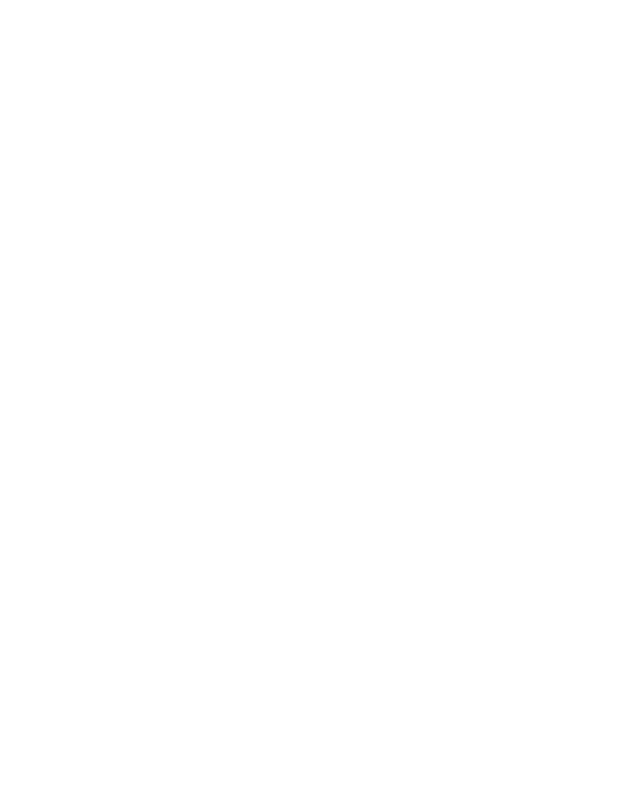
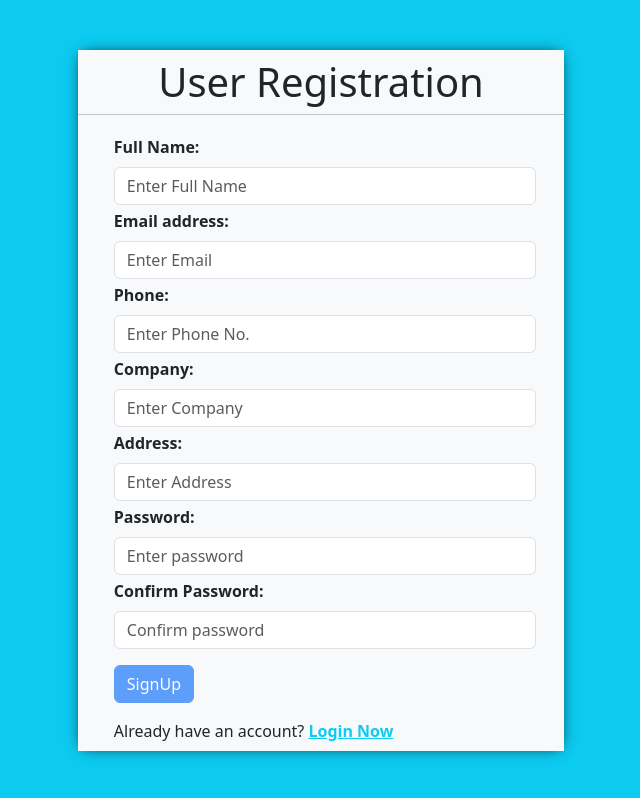
Before and after one commit to Hrx717/CRM-Frontend, a React (Create React App) app: page /registration in a window 1280 px wide. Before the commit this address had no page. Shown: the whole page, without its empty margins (319-959 px from the left). Built offline with nearby package versions, Linux system fonts and the light colour scheme.

Commit message:
registration form added

```diff
--- a/src/App.js
+++ b/src/App.js
@@ -10,6 +10,7 @@
 import { TicketList } from './pages/Tickets-List/TicketList'
 import { SingleTicketView } from './pages/Add-ViewTicket/SingleTicketView'
 import {PrivateRoute} from './components/PrivateRoute'
+import { Registration } from './pages/Registration/Registration';
 
 
 const App = () => {
@@ -18,6 +19,7 @@
       <Router>
         <Routes>
             <Route exact path='/' element={<Entry/>} />
+            <Route exact path='/registration' element={<Registration/>} />
             <Route exact path='/dashboard' element={<PrivateRoute children={<DashBoard/>}/>} />
             <Route exact path='/add-ticket' element={<PrivateRoute children={<AddTicket/>}/>} />
             <Route exact path='/tickets' element={<PrivateRoute children={<TicketList/>}/>}/>
--- a/src/components/AddNewTicketForm/AddTicketForm.js
+++ b/src/components/AddNewTicketForm/AddTicketForm.js
@@ -1,7 +1,8 @@
-import React, {useState} from 'react';
+import React, {useState, useEffect} from 'react';
 import {Container,Form, Button, Spinner, Alert} from 'react-bootstrap';
 import {useDispatch, useSelector} from 'react-redux';
-import {openNewTicket} from './AddTicketAction'
+import {openNewTicket} from './AddTicketAction';
+import {resetSuccessMsg} from './AddTicketSlicer'
 
 const intialForm = {
   subject: '',
@@ -14,11 +15,11 @@
   const {successMsg, isLoading, error} = useSelector((state) => state.openTicket);
   const [formData, setFormData] = useState(intialForm);
 
-  // useEffect(() => {
-  //   return () => {
-  //     successMsg && dispatch(restSuccessMSg());
-  //   };
-  // }, [dispatch, frmData, frmDataErro]);
+  useEffect(() => {
+    return () => {
+      (successMsg || error) && dispatch(resetSuccessMsg());
+    };
+  }, [dispatch, successMsg, error]);
 
   const handleOnChange = (e) => {
     const {name, value} = e.target;
--- a/src/components/AddNewTicketForm/AddTicketSlicer.js
+++ b/src/components/AddNewTicketForm/AddTicketSlicer.js
@@ -22,8 +22,14 @@
             state.successMsg = '';
             state.error = payload;
         },
+        resetSuccessMsg : (state) => {
+            state.isLoading = false;
+            state.successMsg = '';
+            state.error = '';
+        }
     }
 });
 
-export const { addNewTicketLoading, addNewTicketSuccess, addNewTicketFail} = newTicketSlice.actions;
+export const { addNewTicketLoading, addNewTicketSuccess, addNewTicketFail,
+    resetSuccessMsg} = newTicketSlice.actions;
 export default newTicketSlice.reducer;
--- a/src/components/LoginAndForget/Login.js
+++ b/src/components/LoginAndForget/Login.js
@@ -51,14 +51,6 @@
     }
   }
 
-  const handleOnResetSubmit = (e) => {
-    e.preventDefault();
-    if(!email) {
-      return alert('enter email');
-    }
-    console.log(email)
-  }
-
   return (
     <Container>
       <Row>
@@ -68,7 +60,7 @@
           {error && <Alert variant='danger'>{error}</Alert>}
           <Form autoComplete='off' onSubmit={handleOnSubmit}>
             <Form.Group>
-              <Form.Label>Email</Form.Label>
+              <Form.Label className='fw-semibold'>Email</Form.Label>
               <Form.Control
               type='email'
               name='email'
@@ -79,8 +71,8 @@
               />
             </Form.Group>
 
-            <Form.Group>
-              <Form.Label>Password</Form.Label>
+            <Form.Group className='mt-1'>
+              <Form.Label className='fw-semibold'>Password</Form.Label>
               <Form.Control
               type='password'
               name='password'
@@ -100,7 +92,14 @@
 
       <Row>
         <Col>
-        <a href='#!' className='text-info' onClick={() => formSwitcher("reset")}>forget password?</a>
+        <a href='#!' className='text-info' onClick={() => formSwitcher("reset")}>Forget password?</a>
+        </Col>
+      </Row>
+
+      <Row className='py-4'>
+        <Col>
+        Are you new here? {'  '}
+        <a href='/registration' className='text-info'>Register Now</a>
         </Col>
       </Row>
     </Container>
--- /dev/null
+++ b/src/components/SignUp/SignUp.js
@@ -0,0 +1,153 @@
+import React, {useState} from 'react';
+import {Container,Button, Row, Col, Form} from 'react-bootstrap';
+
+const initialState = {
+    name: '',
+    email: '',
+    phone: '',
+    company: '',
+    address: '',
+    password: '',
+    confirmPass: ''
+}
+
+const passwordError = {
+    minLength: true,
+    isMatched: true,
+    phnlenght: true,
+    allCheck: false,
+}
+const SignUp = () => {
+    const [newUser, setNewUser] = useState(initialState);
+    const [passwordVerification, setPasswordVerification] = useState(passwordError)
+
+    const handleOnSubmit = (e) => {
+        e.preventDefault();
+    }
+
+    const handleOnChange = (e) => {
+        const {name, value} = e.target;
+        setNewUser({
+            ...newUser,
+            [name]: value
+        });
+
+        if(name==='phone') {
+            const phnlenght = value.length >7;
+            setPasswordVerification({
+                ...passwordVerification,
+                phnlenght
+            });
+        }
+
+        if(name==='password') {
+            const minLength = value.length > 5;
+            setPasswordVerification({
+                ...passwordVerification,
+                minLength
+            });
+        }
+
+        if(name==='confirmPass' && value.length > 5) {
+            const isMatched = newUser.password === value;
+            const allCheck = isMatched && passwordVerification.phnlenght && passwordVerification.minLength;
+            setPasswordVerification({
+                ...passwordVerification,
+                isMatched, allCheck
+            });
+        }
+    }
+
+    return (
+        <Container>
+            <Row>
+                <Col><h1 className='text-center pt-2'>User Registration</h1></Col>
+            <hr/>
+            </Row>
+            <Row className='mt-1 ps-4 pe-3 pb-2'>
+                <Col>
+                <Form autoComplete='off' onSubmit={handleOnSubmit}>
+                <Form.Group>
+                    <Form.Label className='fw-semibold'>Full Name:</Form.Label>
+                    <Form.Control
+                    type='text' name='name' placeholder='Enter Full Name'
+                    onChange={handleOnChange}
+                    value={newUser.name}
+                    required
+                    />
+                </Form.Group>
+
+                <Form.Group>
+                    <Form.Label className='fw-semibold pt-1'>Email address:</Form.Label>
+                    <Form.Control type='email' name='email' placeholder='Enter Email'
+                    onChange={handleOnChange}
+                    value={newUser.email}
+                    required
+                    />
+                </Form.Group>
+
+                <Form.Group>
+                    <Form.Label className='fw-semibold pt-1'>Phone:</Form.Label>
+                    <Form.Control type='number' name='phone' placeholder='Enter Phone No.'
+                    minLength='8'
+                    onChange={handleOnChange}
+                    value={newUser.phone}
+                    required
+                    />
+                </Form.Group>
+                {!passwordVerification.phnlenght && <ul><li className='text-info'>Atleast 8-digit phone number</li></ul>}
+
+                <Form.Group>
+                    <Form.Label className='fw-semibold pt-1'>Company:</Form.Label>
+                    <Form.Control type='text' name='company' placeholder='Enter Company'
+                    onChange={handleOnChange}
+                    value={newUser.company}
+                    required
+                    />
+                </Form.Group>
+
+                <Form.Group>
+                    <Form.Label className='fw-semibold pt-1'>Address:</Form.Label>
+                    <Form.Control type='text' name='address' placeholder='Enter Address'
+                    onChange={handleOnChange}
+                    value={newUser.address}
+                    required
+                    />
+                </Form.Group>
+
+                <Form.Group>
+                    <Form.Label className='fw-semibold pt-1'>Password:</Form.Label>
+                    <Form.Control type='password' name='password' placeholder='Enter password'
+                    minLength='6'
+                    onChange={handleOnChange}
+                    value={newUser.password}
+                    required
+                    />
+                </Form.Group>
+                {!passwordVerification.minLength && <ul><li className='text-danger'>Minimum 6 characters</li></ul>}
+
+                <Form.Group>
+                    <Form.Label className='fw-semibold pt-1'>Confirm Password:</Form.Label>
+                    <Form.Control type='password' name='confirmPass' placeholder='Confirm password'
+                    onChange={handleOnChange}
+                    value={newUser.confirmPass}
+                    required
+                    />
+                </Form.Group>
+                {!passwordVerification.isMatched && <ul><li className='text-danger'>Passwords not matching...</li></ul>}
+
+                <Button type='submit' className='mt-3'
+                disabled={Object.values(passwordVerification).includes(false)}>SignUp</Button>
+                </Form>
+                </Col>
+            </Row>
+            <Row className='mt-2 mb-2 ps-4'>
+                <Col>
+                Already have an account? {' '}
+                <a href='/' className='text-info fw-semibold'>Login Now</a></Col>
+            </Row>
+        </Container>
+    )
+}
+
+export default SignUp
--- a/src/pages/Add-ViewTicket/SingleTicketView.js
+++ b/src/pages/Add-ViewTicket/SingleTicketView.js
@@ -6,6 +6,7 @@
 import {useParams} from 'react-router-dom'
 import {closeTicket, fetchSingleTicket} from '../Tickets-List/TicketAction'
 import {useDispatch, useSelector} from 'react-redux'
+import {resetResponseMsg} from '../Tickets-List/TicketListSlice';
 
 export const SingleTicketView = () => {
     const dispatch = useDispatch();
@@ -14,7 +15,11 @@
 
     useEffect(() => {
         dispatch(fetchSingleTicket(tId));
-    }, [dispatch]);
+
+        return () => {
+            (replyMsg || replyTicketError || error) && dispatch(resetResponseMsg())
+        }
+    }, [dispatch, tId, replyMsg, replyTicketError, error]);
 
     return (
         <Container>
--- a/src/pages/Dashboard/DashBoard.js
+++ b/src/pages/Dashboard/DashBoard.js
@@ -10,12 +10,13 @@
   const dispatch = useDispatch();
   const {tickets} = useSelector((state) => state.tickets);
   useEffect(() => {
-    if(!tickets.lenght) {
+    // fetching all tickets - p
+    if(!tickets.length) {
       dispatch(fetchAllTickets());
     }
   }, [dispatch, tickets]);
 
-  const totalTickets = tickets.lenght;
+  const totalTickets = tickets.length;
   const pendingTickets = tickets.filter((row) => row.status !== 'Closed');
 
   return (
@@ -37,7 +38,7 @@
         <Row>
             <Col className='text-center mt-1 mb-2'>
             <div>Total Tickets: {totalTickets}</div>
-            <div>Pending Tickets: {pendingTickets.lenght}</div>
+            <div>Pending Tickets: {pendingTickets.length}</div>
             </Col>
         </Row>
 
--- /dev/null
+++ b/src/pages/Registration/Registration.js
@@ -0,0 +1,14 @@
+import React from 'react';
+// import {Container} from 'react-bootstrap';
+import SignUp from '../../components/SignUp/SignUp'
+import './registration.style.css';
+
+export const Registration = () => {
+  return (
+    <div className='registration-page bg-info'>
+        <div className='form-box bg-light'>
+            <SignUp/>
+        </div>
+    </div>
+  )
+}
--- /dev/null
+++ b/src/pages/Registration/registration.style.css
@@ -0,0 +1,12 @@
+.registration-page {
+    height: 100vh;
+    display: flex;
+    justify-content: center;
+    align-items: center;
+}
+
+.form-box {
+    width: 38%;
+    margin-top: "12px";
+    box-shadow: 0 0 15px -5px black;
+}
--- a/src/pages/Tickets-List/TicketListSlice.js
+++ b/src/pages/Tickets-List/TicketListSlice.js
@@ -76,6 +76,13 @@
             state.error = action.payload;
             state.isLoading = false;
         },
+        //reset warning or success messages
+        resetResponseMsg: (state) => {
+            state.isLoading = false;
+            state.error = '';
+            state.replyTicketError = '';
+            state.replyMsg = '';
+        }
     }
 });
 
@@ -94,6 +101,7 @@
     closeTicketLoading,
     closeTicketSuccess,
     closeTicketFail,
+    resetResponseMsg
 } = actions;
 
 export default reducer;
```
